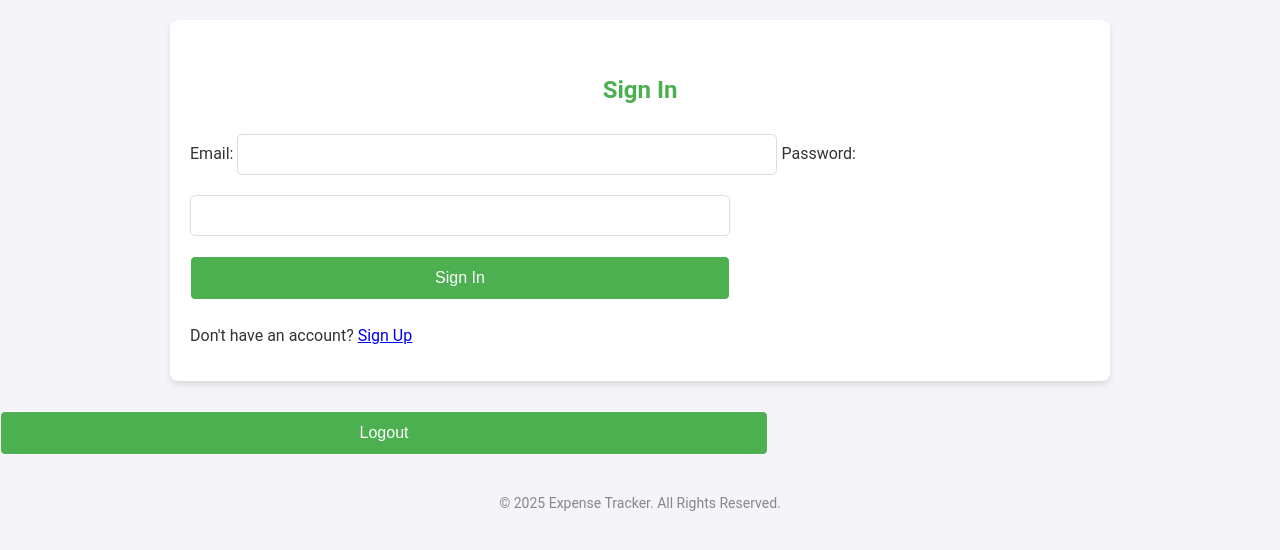
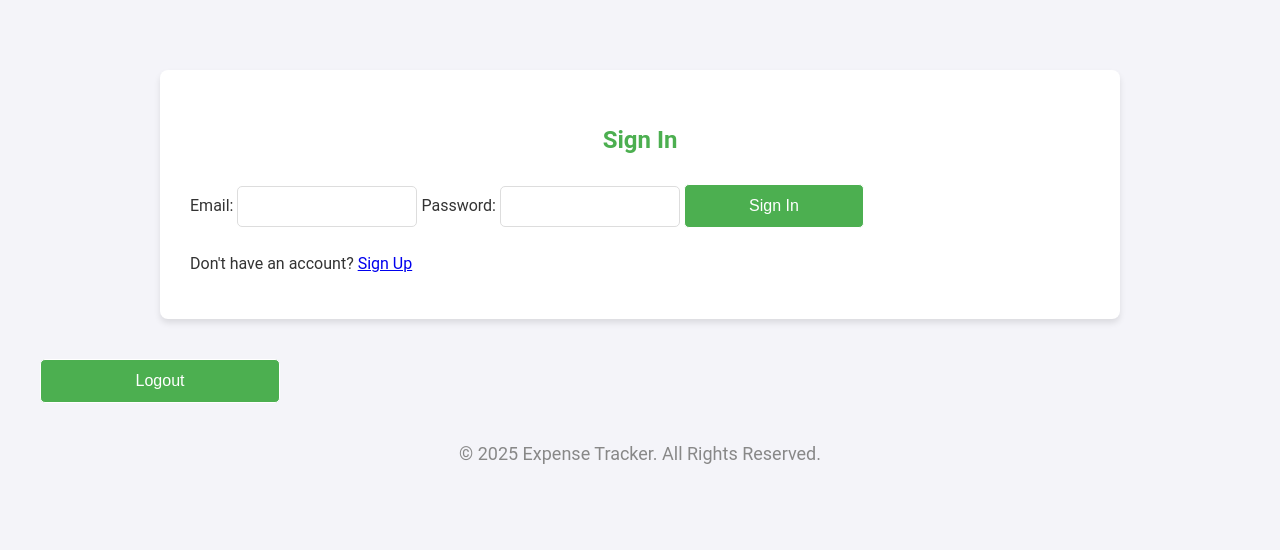
Before and after one commit to Drkimogad/KG-Expense-Tracker, a plain HTML site: page index.html in a window 1280 px wide. Drawn offline with Linux system fonts and the light colour scheme.

Commit message:
Update styles.css

```diff
--- a/styles.css
+++ b/styles.css
@@ -3,14 +3,14 @@ body {
     font-family: 'Roboto', sans-serif;
     background-color: #f4f4f9;
     color: #333;
-    margin: 0;
-    padding: 0;
+    margin: 20px;
+    padding: 20px;
 }
 
 #expense-container {
     max-width: 900px;
-    margin: 20px auto;
-    padding: 20px;
+    margin: 30px auto;
+    padding: 30px;
     background-color: #fff;
     box-shadow: 0 4px 6px rgba(0, 0, 0, 0.1);
     border-radius: 8px;
@@ -25,7 +25,7 @@ h1 {
 }
 
 input, select, button {
-    width: 60%;
+    width: 20%;
     padding: 12px;
     margin: 10px 0;
     border-radius: 5px;
@@ -64,7 +64,7 @@ button:hover {
 
 footer {
     text-align: center;
-    font-size: 14px;
+    font-size: 18px;
     color: #888;
     margin-top: 30px;
 }
```
